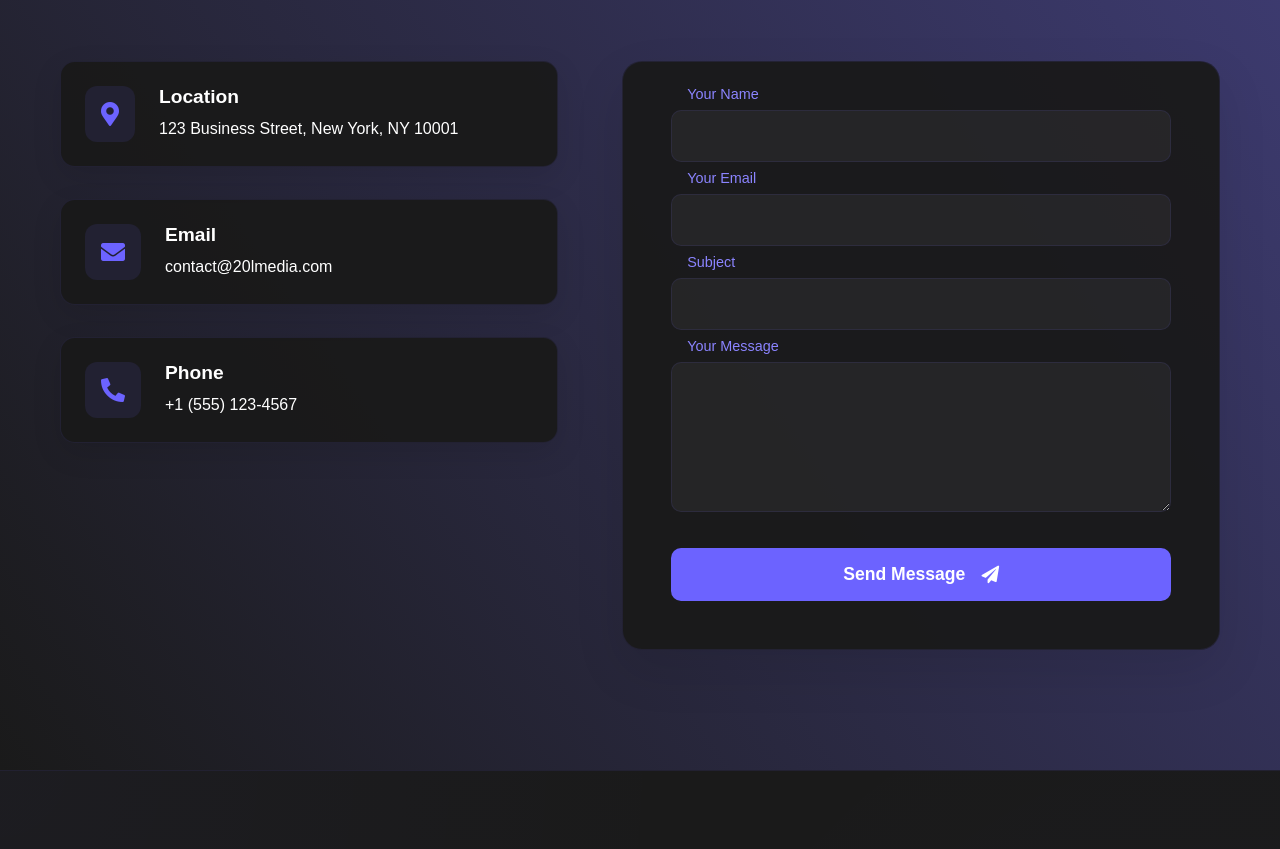
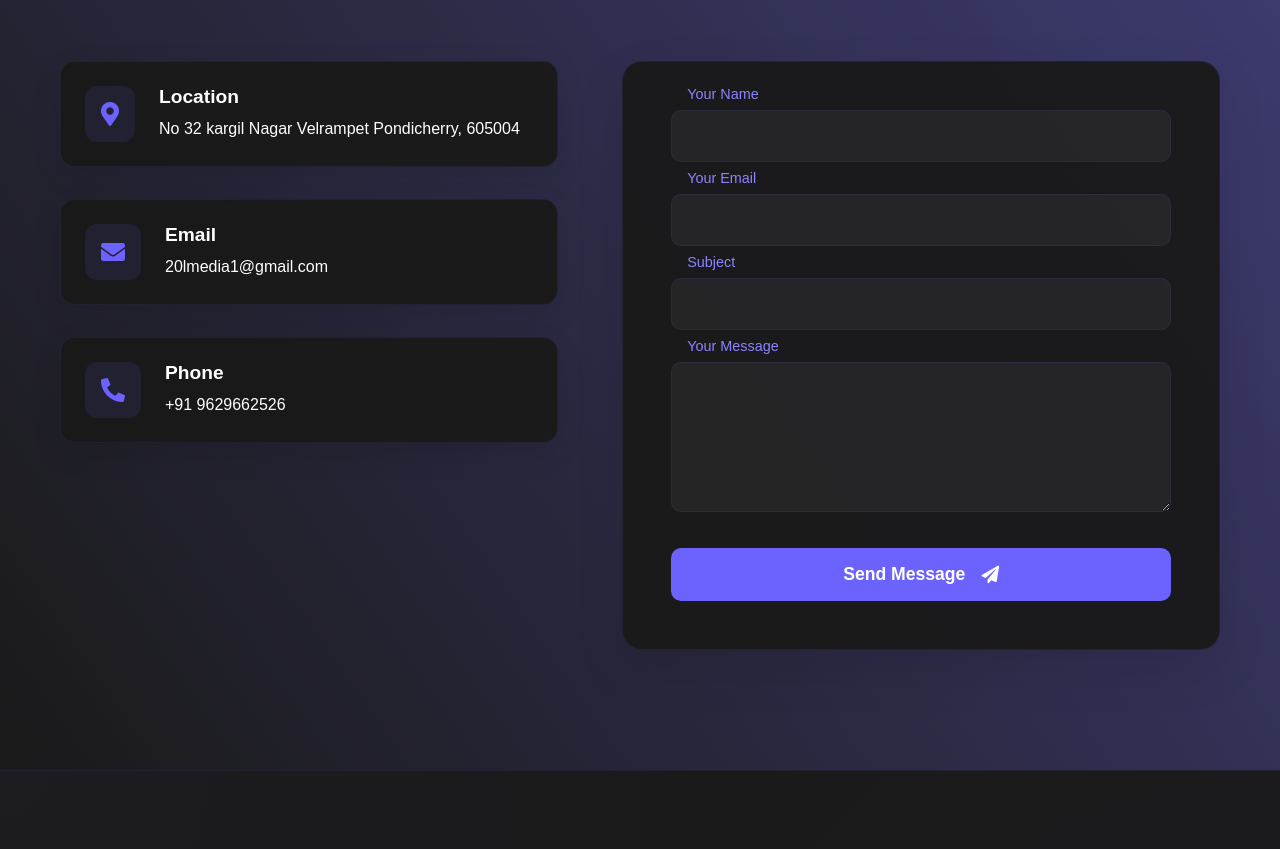
Before and after one commit to 20lMedia/main, a plain HTML site: page index.html in a window 1280 px wide. Shown: the part 2968-3817 px from the top of the page. Drawn offline with Linux system fonts and the light colour scheme; some packages are replaced by stand-ins of ours; a script that the page names is missing.

Commit message:
Update index.html

```diff
--- a/index.html
+++ b/index.html
@@ -172,21 +172,21 @@
                             <i class="fas fa-map-marker-alt"></i>
                             <div class="info-content">
                                 <h3>Location</h3>
-                                <p>123 Business Street, New York, NY 10001</p>
+                                <p>No 32 kargil Nagar Velrampet Pondicherry, 605004</p>
                             </div>
                         </div>
                         <div class="info-item">
                             <i class="fas fa-envelope"></i>
                             <div class="info-content">
                                 <h3>Email</h3>
-                                <p>contact@20lmedia.com</p>
+                                <p>20lmedia1@gmail.com</p>
                             </div>
                         </div>
                         <div class="info-item">
                             <i class="fas fa-phone-alt"></i>
                             <div class="info-content">
                                 <h3>Phone</h3>
-                                <p>+1 (555) 123-4567</p>
+                                <p>+91 9629662526</p>
                             </div>
                         </div>
                     </div>
```
